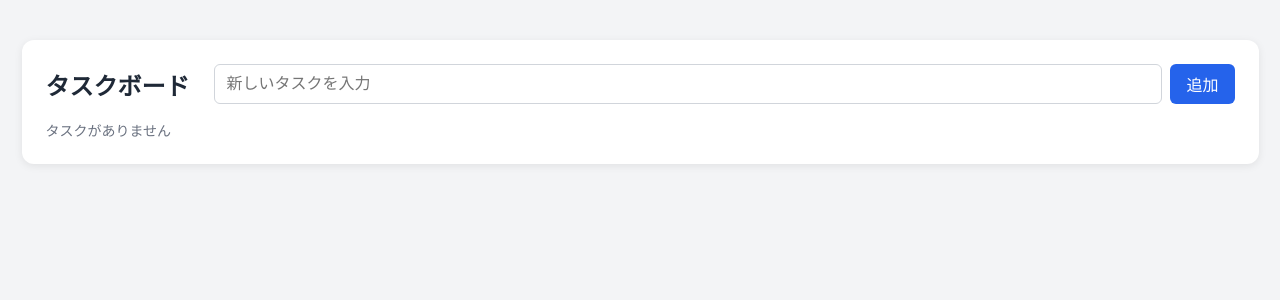
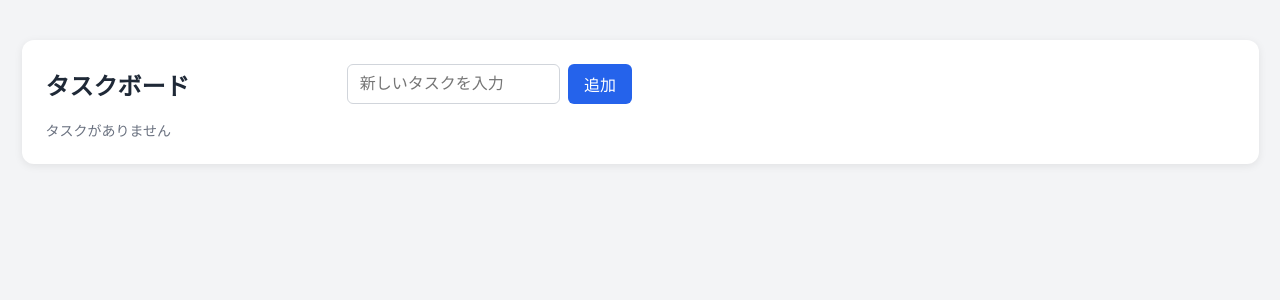
Before and after one commit to hohongu/task-board, a React (Vite) app: page / in a window 1280 px wide. Shown: the top 300 px of the page. Built offline with nearby package versions, Linux system fonts and the light colour scheme.

Commit message:
タスク追加ボタンを2列目に揃える
Co-authored-by: Copilot <223556219+Copilot@users.noreply.github.com>

```diff
--- a/src/App.css
+++ b/src/App.css
@@ -16,9 +16,10 @@ body {
 
 /* タイトルとタスク入力欄を同じ行に表示 */
 .app-header {
-  display: flex;
+  display: grid;
+  grid-template-columns: repeat(4, minmax(0, 1fr));
   align-items: center;
-  gap: 24px;
+  gap: 16px;
   margin-bottom: 16px;
 }
 
@@ -37,6 +38,7 @@ h1 {
 
 .add-form input {
   flex: 1;
+  min-width: 0;
   padding: 8px 12px;
   border: 1px solid #d1d5db;
   border-radius: 6px;
```
